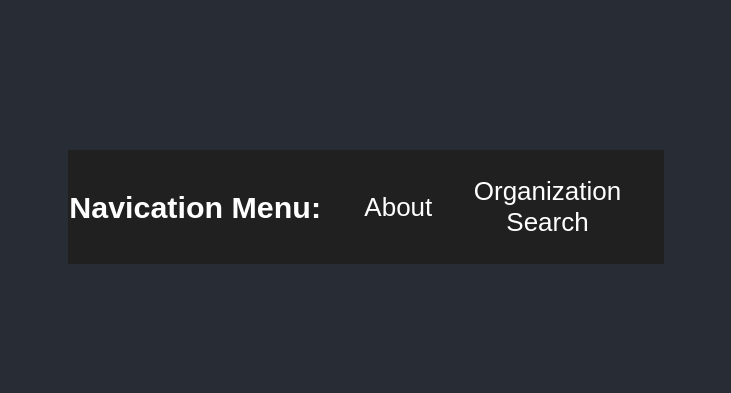
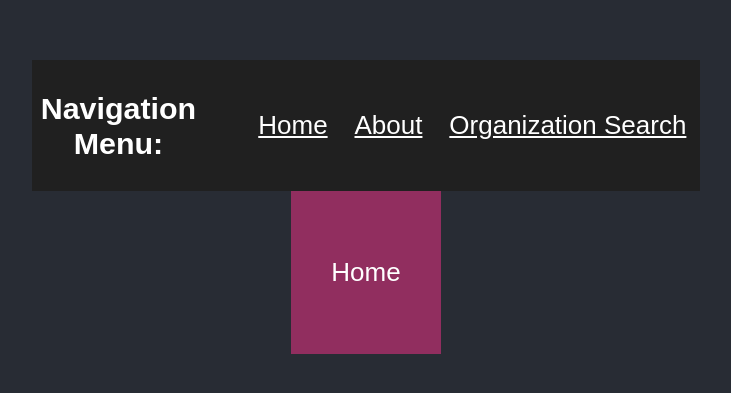
Before and after one commit to snetters/ttp, a React (Create React App) app: page / in a window 1280 px wide. Shown: the part 193-586 px from the top of the page, without its empty margins (274-1005 px from the left). Built offline with nearby package versions, Linux system fonts and the light colour scheme.

Commit message:
Add navigation system, pages, 404

```diff
--- a/package.json
+++ b/package.json
@@ -7,10 +7,13 @@
     "@testing-library/react": "^9.3.2",
     "@testing-library/user-event": "^7.1.2",
     "axios": "^0.19.2",
+    "css-loader": "^3.6.0",
     "react": "^16.13.1",
     "react-dom": "^16.13.1",
     "react-router-dom": "^5.2.0",
-    "react-scripts": "3.4.1"
+    "react-scripts": "3.4.1",
+    "sass-loader": "^9.0.2",
+    "style-loader": "^1.2.1"
   },
   "scripts": {
     "start": "react-scripts start",
--- a/src/App.js
+++ b/src/App.js
@@ -1,19 +1,28 @@
-import React from 'react';
+import React from 'react'
 
-import Nav from "./components/Nav/Nav";
-import OrgSearch from "./components/OrgSearch/OrgSearch";
+import Nav from './components/Nav/Nav'
+import Home from './components/Home/Home'
+import About from './components/About/About'
+import OrgSearch from './components/OrgSearch/OrgSearch'
+import NotFound from './components/NotFound/NotFound'
 
-import {BrowserRouter as Router, Switch, Route} from 'react-router-dom';
+import {BrowserRouter as Router, Switch, Route, Redirect} from 'react-router-dom'
 
-import './App.css';
+import './App.css'
 
 class App extends React.Component {
   render() {
     return (
       <Router>
-        <div className="App">
+        <div className='App'>
           <Nav />
-          <Route path="/orgSearch" component={OrgSearch}/>
+          <Switch>
+            <Route exact path='/' component={Home} />
+            <Route exact path='/about' component={About} />
+            <Route exact path='/orgSearch' component={OrgSearch} />
+            <Route path='/404' component={NotFound} />
+            <Redirect from='*' to='/404' />
+          </Switch>
 
         </div>
       </Router>
@@ -22,4 +31,4 @@ class App extends React.Component {
 
 }
 
-export default App;
+export default App
--- /dev/null
+++ b/src/components/About/About.css
@@ -0,0 +1,7 @@
+.About {
+    background-color: #74371e;
+    color: white;
+    padding: 40px;
+    font-family: Arial;
+    text-align: center;
+}
--- /dev/null
+++ b/src/components/About/About.js
@@ -0,0 +1,15 @@
+import React from 'react'
+
+import './About.css'
+
+class About extends React.Component {
+    render() {
+        return (
+            <div className="About">
+                <p>About</p>
+            </div>
+        )
+    }
+}
+
+export default About
--- /dev/null
+++ b/src/components/Home/Home.css
@@ -0,0 +1,7 @@
+.Home {
+    background-color: #912e5f;
+    color: white;
+    padding: 40px;
+    font-family: Arial;
+    text-align: center;
+}
--- /dev/null
+++ b/src/components/Home/Home.js
@@ -0,0 +1,15 @@
+import React from 'react'
+
+import './Home.css'
+
+class Home extends React.Component {
+    render() {
+        return (
+            <div className="Home">
+                <p>Home</p>
+            </div>
+        )
+    }
+}
+
+export default Home
--- a/src/components/Nav/Nav.css
+++ b/src/components/Nav/Nav.css
@@ -1,4 +1,4 @@
-.nav-body {
+.navBody {
     background-color: #202020;
     display: flex;
     justify-content: space-around;
@@ -10,10 +10,14 @@
     text-align: center;
 }
 
-.nav-links {
-    width: 50%;
+.navSections {
+    width: 100%;
     display: flex;
     justify-content: space-around;
     align-items: center;
     list-style: none;
 }
+
+.navLinks {
+    color: white;
+}
--- a/src/components/Nav/Nav.js
+++ b/src/components/Nav/Nav.js
@@ -1,4 +1,6 @@
 import React from 'react';
+
+import { Link } from 'react-router-dom';
 
 import './Nav.css'
 
@@ -6,12 +8,20 @@ class Nav extends React.Component {
     render() {
         return (
             <div >
-                 <nav className="nav-body">
-                    <h3>Navication Menu: </h3>
-                    <ul className="nav-links">
-                        <li>About</li>
+                 <nav className="navBody">
+                    <h3>Navigation Menu: </h3>
+                    <ul className="navSections">
+                        <Link className="navLinks" to="/">
+                            <li>Home</li>
+                        </Link>
 
-                        <li>Organization Search</li>
+                        <Link className="navLinks" to="/about">
+                            <li>About</li>
+                        </Link>
+
+                        <Link className="navLinks" to="/orgSearch">
+                            <li>Organization Search</li>
+                        </Link>
                     </ul>
                 </nav>
             </div>
--- /dev/null
+++ b/src/components/NotFound/NotFound.css
@@ -0,0 +1,7 @@
+.NotFound {
+    background-color: #080402;
+    color: white;
+    padding: 40px;
+    font-family: Arial;
+    text-align: center;
+}
--- /dev/null
+++ b/src/components/NotFound/NotFound.js
@@ -0,0 +1,15 @@
+import React from 'react'
+
+import './NotFound.css'
+
+class NotFound extends React.Component {
+    render() {
+        return (
+            <div className="NotFound">
+                <p>Error 404: Page Not Found</p>
+            </div>
+        )
+    }
+}
+
+export default NotFound
```
Also changed, not shown: src/components/Form/Form.js (+7 -7 lines), 1 other file (tests, documents, lock files or other folders).
